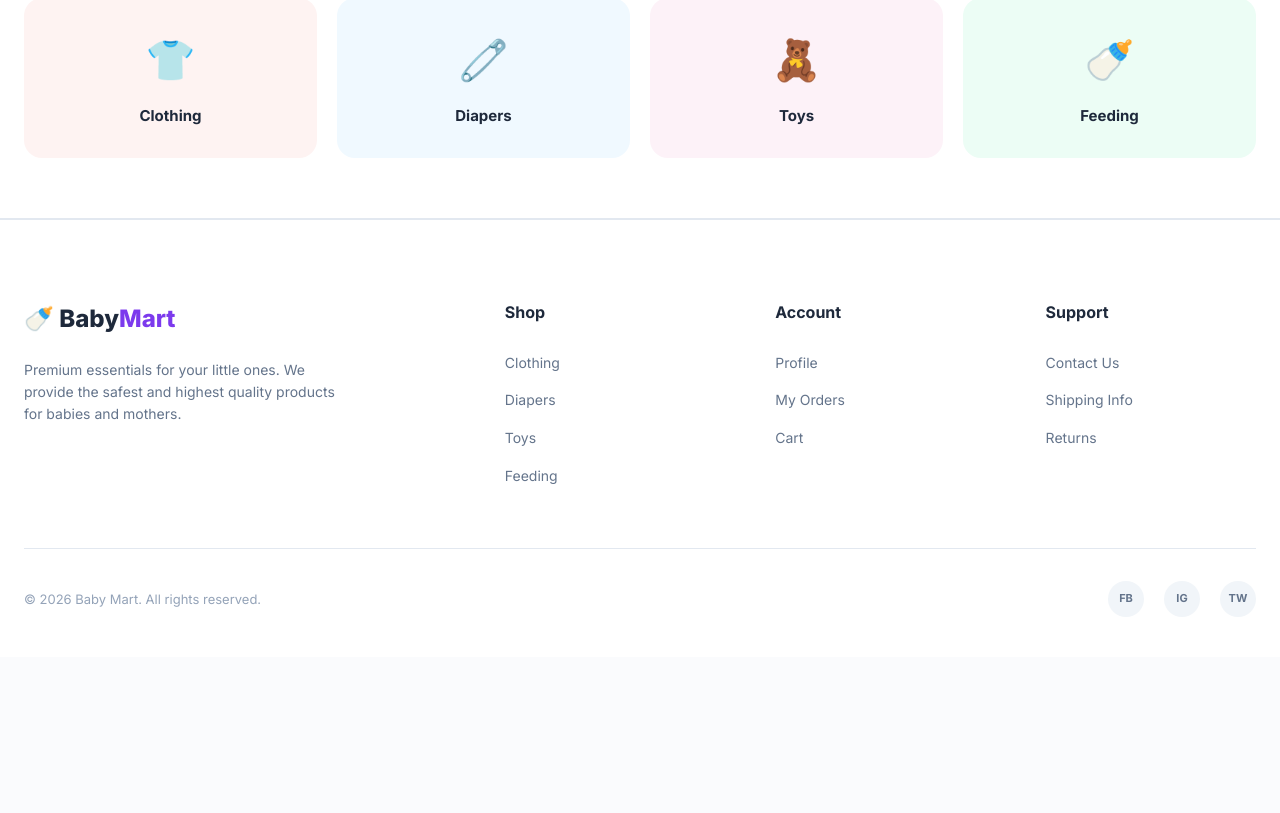
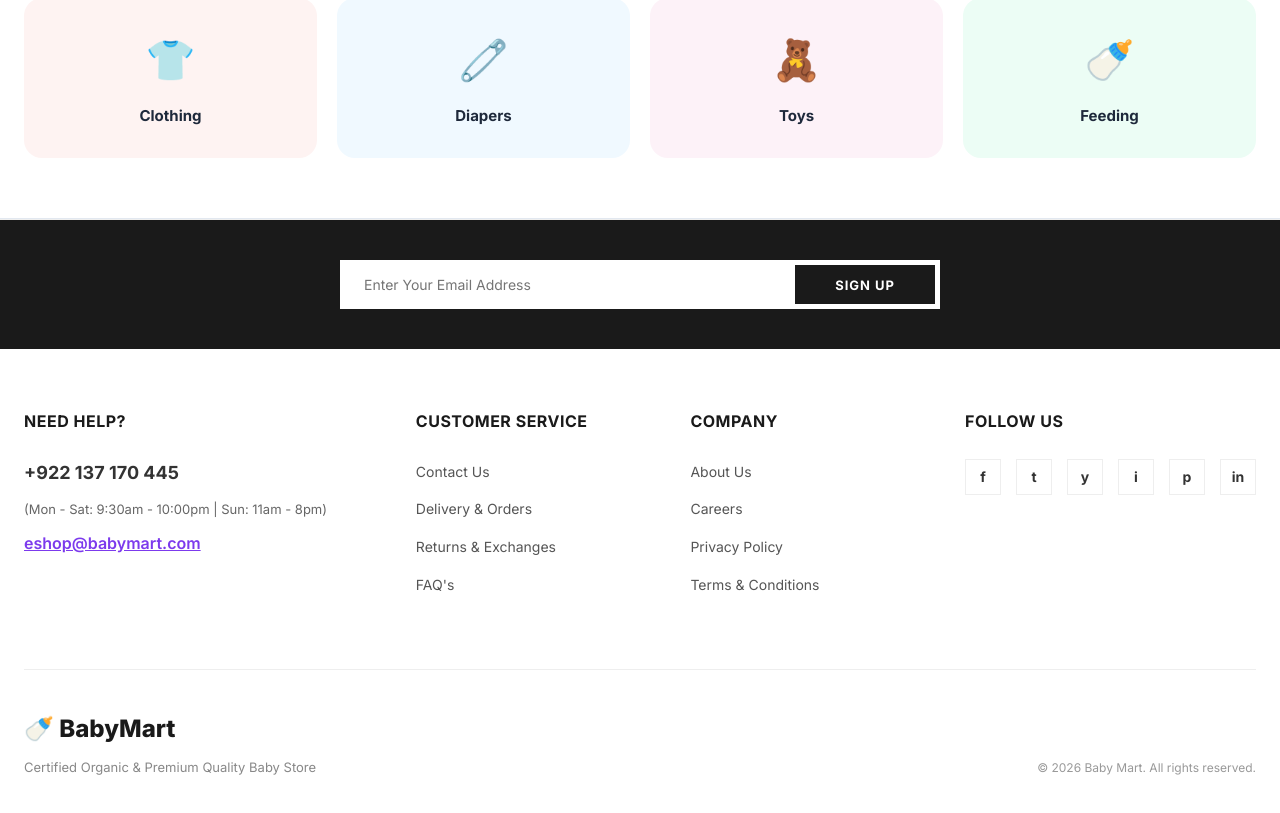
Before and after one commit to junaidgatta/Baby-Mart, a Next.js app in the folder client/: page / in a window 1280 px wide. Shown: the part 1004-1817 px from the top of the page. Before the commit the page ends 1661 px from the top, so only its background shows below. Built offline with nearby package versions, Linux system fonts and the light colour scheme; no server answers.

Commit message:
✨ Redesigned Premium J.-style Footer

```diff
--- a/client/components/Footer.module.css
+++ b/client/components/Footer.module.css
@@ -1,80 +1,156 @@
 .footer {
-  background: var(--bg-card);
-  border-top: 1px solid var(--border);
-  padding: 80px 0 40px;
+  background-color: #fff;
+  border-top: 1px solid #eee;
+  padding-bottom: 40px;
 }
 
+/* ── Newsletter ── */
+.newsletter {
+  background-color: #1a1a1a;
+  padding: 40px 0;
+  margin-bottom: 60px;
+}
+.newsletterContent {
+  display: flex;
+  justify-content: center;
+  align-items: center;
+}
+.newsletterInput {
+  display: flex;
+  width: 100%;
+  max-width: 600px;
+  background: #fff;
+  padding: 4px;
+}
+.newsletterInput input {
+  flex: 1;
+  border: none;
+  padding: 12px 20px;
+  font-size: 14px;
+  outline: none;
+}
+.newsletterInput button {
+  background: #1a1a1a;
+  color: #fff;
+  border: 1px solid #fff;
+  padding: 0 40px;
+  font-size: 13px;
+  font-weight: 700;
+  letter-spacing: 1px;
+  cursor: pointer;
+  transition: all 0.3s;
+}
+.newsletterInput button:hover {
+  background: #fff;
+  color: #1a1a1a;
+  border-color: #1a1a1a;
+}
+
+/* ── Grid ── */
 .grid {
   display: grid;
-  grid-template-columns: 2fr 1fr 1fr 1fr;
-  gap: 60px;
+  grid-template-columns: 1.5fr 1fr 1fr 1fr;
+  gap: 40px;
   margin-bottom: 60px;
-}
-
-.logo {
-  font-size: 24px;
-  font-weight: 800;
-  margin-bottom: 20px;
-}
-.logo span { color: var(--primary); }
-
-.desc {
-  max-width: 320px;
-  color: var(--text-light);
-  font-size: 14px;
 }
 
 .title {
   font-size: 16px;
   font-weight: 700;
+  color: #1a1a1a;
   margin-bottom: 24px;
+  letter-spacing: 0.5px;
 }
+.title span { display: none; } /* Only for mobile accordion */
 
-.list {
-  list-style: none;
-  display: flex;
-  flex-direction: column;
-  gap: 12px;
+.supportInfo p {
+  font-size: 15px;
+  color: #333;
+  margin-bottom: 12px;
 }
+.phone { font-weight: 700; font-size: 18px !important; }
+.timings { font-size: 13px !important; color: #666 !important; line-height: 1.5; }
+.email { color: var(--primary); font-weight: 600; text-decoration: underline; }
 
+.list { list-style: none; padding: 0; }
+.list li { margin-bottom: 12px; }
 .list a {
-  color: var(--text-light);
   font-size: 14px;
+  color: #555;
+  text-decoration: none;
   transition: color 0.2s;
 }
-.list a:hover {
-  color: var(--primary);
+.list a:hover { color: #000; text-decoration: underline; }
+
+/* ── Socials ── */
+.socialIcons {
+  display: flex;
+  gap: 15px;
 }
-
-.bottom {
-  border-top: 1px solid var(--border);
-  padding-top: 32px;
-  display: flex;
-  justify-content: space-between;
-  align-items: center;
-  color: var(--text-muted);
-  font-size: 13px;
-}
-
-.socials {
-  display: flex;
-  gap: 20px;
-}
-
-.socials span {
+.iconLink {
   width: 36px;
   height: 36px;
-  background: var(--bg-elevated);
-  border-radius: 50%;
+  border: 1px solid #eee;
   display: flex;
   align-items: center;
   justify-content: center;
-  cursor: pointer;
-  color: var(--text-light);
+  font-size: 14px;
+  color: #333;
+  text-decoration: none;
+  transition: all 0.3s;
   font-weight: 700;
-  font-size: 11px;
+  text-transform: lowercase;
 }
-.socials span:hover {
-  background: var(--primary-bg);
-  color: var(--primary);
+.iconLink:hover {
+  background: #1a1a1a;
+  color: #fff;
+  border-color: #1a1a1a;
 }
+
+/* ── Bottom ── */
+.bottom {
+  border-top: 1px solid #eee;
+  padding-top: 40px;
+  display: flex;
+  justify-content: space-between;
+  align-items: flex-end;
+}
+.bottomLogo { font-size: 24px; font-weight: 800; color: #1a1a1a; margin-bottom: 8px; }
+.bottomBrand p { font-size: 13px; color: #888; }
+.copyright p { font-size: 12px; color: #999; }
+
+/* ── Responsive ─────────────────────────────── */
+@media (max-width: 992px) {
+  .grid { grid-template-columns: repeat(2, 1fr); gap: 40px; }
+}
+
+@media (max-width: 768px) {
+  .newsletter { padding: 30px 0; }
+  .newsletterInput { flex-direction: column; background: transparent; gap: 10px; }
+  .newsletterInput button { padding: 15px; }
+
+  .grid { grid-template-columns: 1fr; gap: 0; }
+  .group { border-bottom: 1px solid #eee; padding: 15px 0; }
+  .group:first-child { border-bottom: none; padding-bottom: 30px; } /* Need Help doesn't fold */
+
+  .title {
+    margin-bottom: 0;
+    display: flex;
+    justify-content: space-between;
+    align-items: center;
+    cursor: pointer;
+  }
+  .title span { display: block; font-size: 20px; font-weight: 400; color: #999; }
+
+  .list {
+    max-height: 0;
+    overflow: hidden;
+    transition: max-height 0.3s ease-out;
+  }
+  .open .list {
+    max-height: 200px;
+    margin-top: 15px;
+  }
+
+  .bottom { flex-direction: column; align-items: center; text-align: center; gap: 30px; }
+}
--- a/client/components/Footer.tsx
+++ b/client/components/Footer.tsx
@@ -1,52 +1,89 @@
 'use client';
+import { useState } from 'react';
 import styles from './Footer.module.css';
 import Link from 'next/link';
 
 export default function Footer() {
+  const [openSection, setOpenSection] = useState<string | null>(null);
+
+  const toggleSection = (id: string) => {
+    setOpenSection(openSection === id ? null : id);
+  };
+
   return (
     <footer className={styles.footer}>
+      {/* ── Newsletter Section (Top) ── */}
+      <div className={styles.newsletter}>
+        <div className="container">
+          <div className={styles.newsletterContent}>
+            <div className={styles.newsletterInput}>
+              <input type="email" placeholder="Enter Your Email Address" />
+              <button type="submit">SIGN UP</button>
+            </div>
+          </div>
+        </div>
+      </div>
+
       <div className="container">
         <div className={styles.grid}>
-          <div className={styles.brand}>
-            <h3 className={styles.logo}>🍼 Baby<span>Mart</span></h3>
-            <p className={styles.desc}>Premium essentials for your little ones. We provide the safest and highest quality products for babies and mothers.</p>
+          {/* ── Need Help? ── */}
+          <div className={styles.group}>
+            <h4 className={styles.title}>NEED HELP?</h4>
+            <div className={styles.supportInfo}>
+              <p className={styles.phone}>+922 137 170 445</p>
+              <p className={styles.timings}>(Mon - Sat: 9:30am - 10:00pm | Sun: 11am - 8pm)</p>
+              <Link href="mailto:eshop@babymart.com" className={styles.email}>eshop@babymart.com</Link>
+            </div>
           </div>
 
-          <div className={styles.group}>
-            <h4 className={styles.title}>Shop</h4>
+          {/* ── Customer Service (Accordion on Mobile) ── */}
+          <div className={`${styles.group} ${openSection === 'cs' ? styles.open : ''}`}>
+            <h4 className={styles.title} onClick={() => toggleSection('cs')}>
+              CUSTOMER SERVICE <span>{openSection === 'cs' ? '-' : '+'}</span>
+            </h4>
             <ul className={styles.list}>
-              <li><Link href="/products?category=clothing">Clothing</Link></li>
-              <li><Link href="/products?category=diapers">Diapers</Link></li>
-              <li><Link href="/products?category=toys">Toys</Link></li>
-              <li><Link href="/products?category=feeding">Feeding</Link></li>
+              <li><Link href="/contact">Contact Us</Link></li>
+              <li><Link href="/shipping">Delivery & Orders</Link></li>
+              <li><Link href="/returns">Returns & Exchanges</Link></li>
+              <li><Link href="/faq">FAQ's</Link></li>
             </ul>
           </div>
 
-          <div className={styles.group}>
-            <h4 className={styles.title}>Account</h4>
+          {/* ── Company ── */}
+          <div className={`${styles.group} ${openSection === 'comp' ? styles.open : ''}`}>
+            <h4 className={styles.title} onClick={() => toggleSection('comp')}>
+              COMPANY <span>{openSection === 'comp' ? '-' : '+'}</span>
+            </h4>
             <ul className={styles.list}>
-              <li><Link href="/account">Profile</Link></li>
-              <li><Link href="/account/orders">My Orders</Link></li>
-              <li><Link href="/cart">Cart</Link></li>
+              <li><Link href="/about">About Us</Link></li>
+              <li><Link href="/careers">Careers</Link></li>
+              <li><Link href="/privacy">Privacy Policy</Link></li>
+              <li><Link href="/terms">Terms & Conditions</Link></li>
             </ul>
           </div>
 
+          {/* ── Follow Us ── */}
           <div className={styles.group}>
-            <h4 className={styles.title}>Support</h4>
-            <ul className={styles.list}>
-              <li><Link href="/contact">Contact Us</Link></li>
-              <li><Link href="/shipping">Shipping Info</Link></li>
-              <li><Link href="/returns">Returns</Link></li>
-            </ul>
+            <h4 className={styles.title}>FOLLOW US</h4>
+            <div className={styles.socialIcons}>
+              <Link href="#" className={styles.iconLink}>f</Link>
+              <Link href="#" className={styles.iconLink}>t</Link>
+              <Link href="#" className={styles.iconLink}>y</Link>
+              <Link href="#" className={styles.iconLink}>i</Link>
+              <Link href="#" className={styles.iconLink}>p</Link>
+              <Link href="#" className={styles.iconLink}>in</Link>
+            </div>
           </div>
         </div>
 
+        {/* ── Footer Bottom ── */}
         <div className={styles.bottom}>
-          <p>© 2026 Baby Mart. All rights reserved.</p>
-          <div className={styles.socials}>
-            <span>FB</span>
-            <span>IG</span>
-            <span>TW</span>
+          <div className={styles.bottomBrand}>
+             <h2 className={styles.bottomLogo}>🍼 BabyMart</h2>
+             <p>Certified Organic & Premium Quality Baby Store</p>
+          </div>
+          <div className={styles.copyright}>
+            <p>© 2026 Baby Mart. All rights reserved.</p>
           </div>
         </div>
       </div>
```
